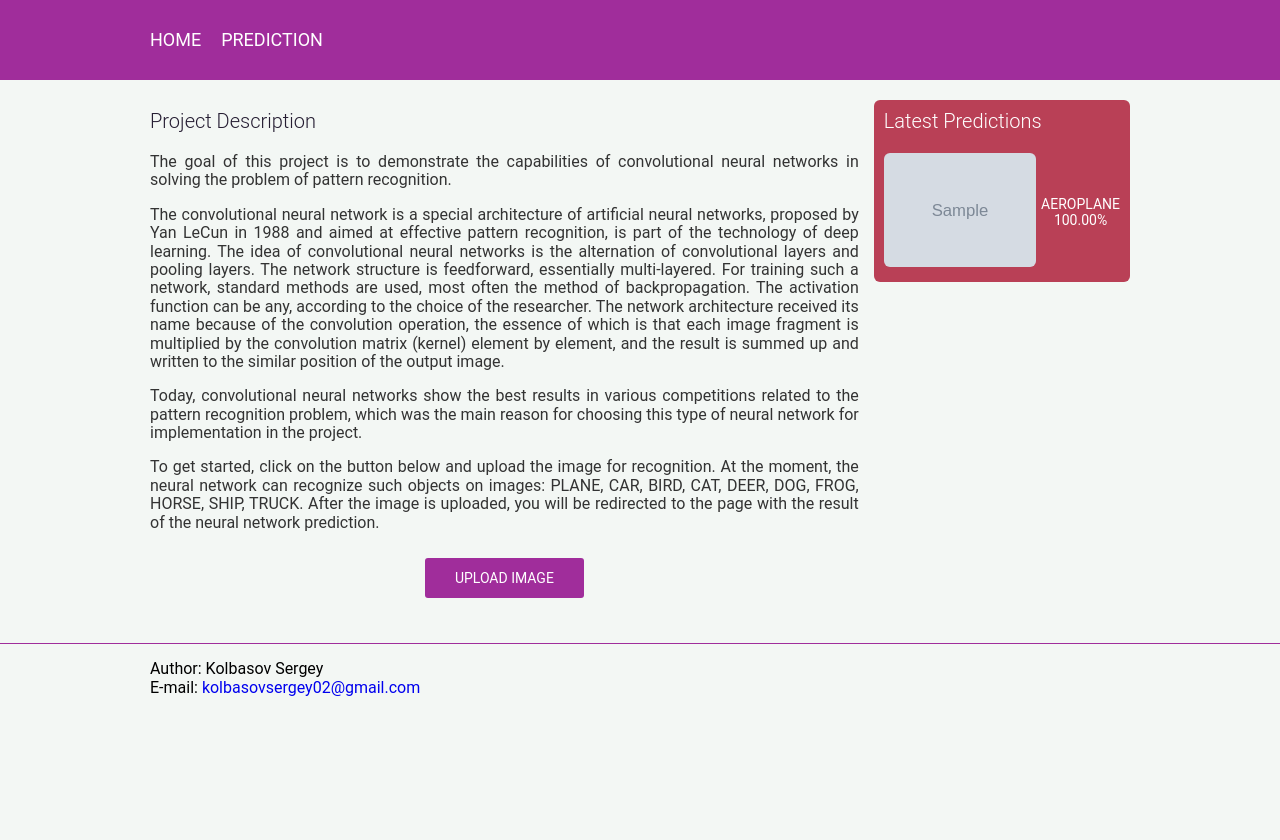
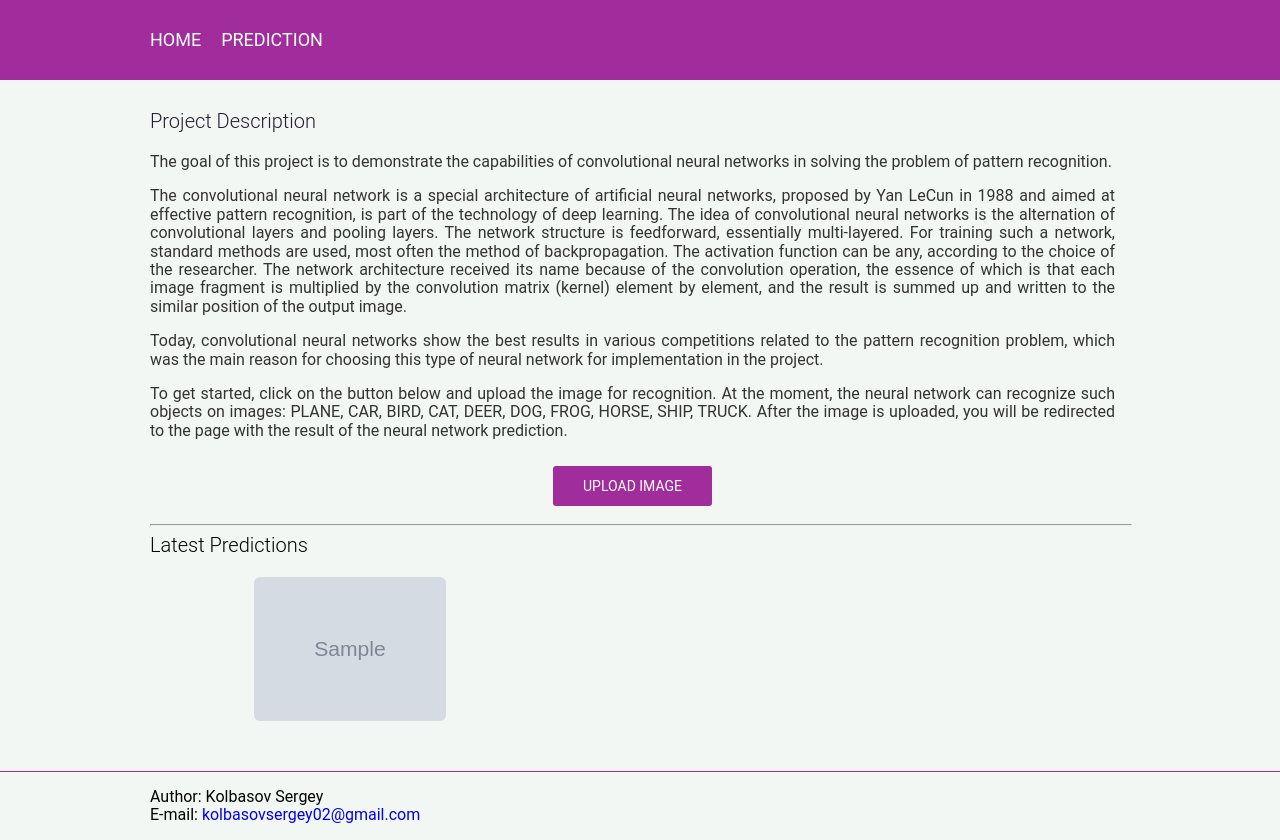
Before and after one commit to RouSage/diploma-webapp, a Flask app: page / in a window 1280 px wide. Before the commit the page ends 696 px from the top, so only its background shows below. Run offline with Flask 2, Linux system fonts and the light colour scheme; tables that the repository leaves empty hold one stand-in row (values such as "Sample post"); grey boxes marked "Sample" are stand-in pictures; some libraries are stand-ins or nearby versions.

Commit message:
remove sidebar

```diff
--- a/app/static/css/style.css
+++ b/app/static/css/style.css
@@ -1,5 +1,4 @@
 * {
-  -webkit-box-sizing: border-box;
   box-sizing: border-box;
 }
 
@@ -7,6 +6,11 @@ body {
   font-family: 'Roboto', sans-serif;
   background-color: #f3f7f4;
   font-size: 16px;
+}
+
+hr {
+  background-color: #000;
+  width: 100%;
 }
 
 a {
@@ -91,23 +85,13 @@ h3 {
 }
 
 .wrapper {
-  display: -webkit-box;
-  display: -ms-flexbox;
   display: flex;
-  -webkit-box-orient: horizontal;
-  -webkit-box-direction: normal;
-  -ms-flex-flow: row nowrap;
-  flex-flow: row nowrap;
-  -webkit-box-align: start;
-  -ms-flex-align: start;
+  flex-flow: column nowrap;
   align-items: flex-start;
   margin-top: 10px;
   padding: 10px;
 }
 .wrapper .project-description {
-  -webkit-box-flex: 3;
-  -ms-flex: 3;
-  flex: 3;
   margin-right: 15px;
   padding-top: 10px;
 }
@@ -120,45 +104,25 @@ h3 {
   color: #261e33;
 }
 .project-description .project-description-footer {
-  display: -webkit-box;
-  display: -ms-flexbox;
   display: flex;
-  -webkit-box-align: center;
-  -ms-flex-align: center;
   align-items: center;
-  -webkit-box-pack: center;
-  -ms-flex-pack: center;
   justify-content: center;
 }
-.wrapper .last-pred {
-  -webkit-box-flex: 1;
-  -ms-flex: 1 2;
-  flex: 1 2;
-}
+
 .last-pred .last-pred-wrap {
   display: flex;
-  flex-flow: column wrap;
+  flex-flow: row wrap;
+  align-items: flex-start;
+  justify-content: space-around;
 }
-.last-pred-wrap .last-pred-body {
-  display: flex;
-  flex-flow: row nowrap;
-  align-items: center;
+.last-pred-wrap .last-pred__img {
+  width: 48%;
+  margin-bottom: 10px;
 }
-.last-pred-body .last-pred-body__img {
-  flex: 2 1 70%;
-}
-.last-pred-body .last-pred-body__img img {
+.last-pred-wrap .last-pred__img img {
   border-radius: 6px;
   max-width: 100%;
   height: auto;
-}
-.last-pred-body .last-pred-body__pred {
-  flex: 1 1 30%;
-  text-align: center;
-  text-transform: uppercase;
-  color: white;
-  font-size: 14px;
-  padding-left: 5px;
 }
 
 .btn {
--- a/app/templates/index.html
+++ b/app/templates/index.html
@@ -32,28 +32,17 @@
         <button class="btn btn-primary" id="loadImageBtn">{{ _('Upload Image') }}</button>
       </div>
     </section>
-    <aside class="last-pred card card-secondary">
-      <h3 class="card-title">
+    <hr />
+    <section class="last-pred">
+      <h3>
         {{ _('Latest Predictions') }}
       </h3>
       {% if latest %}
       <div class="last-pred-wrap">
         {% for img in latest %}
-        <div class="last-pred-body">
-          <a href="{{ url_for('prediction', img_id=img.id) }}" class="last-pred-body__img">
-            <img src="{{ url_for('static', filename='img/' + img.path) }}">
-          </a>
-          <div class="last-pred-body__pred">
-            <span>
-              {% for pred in img.prediction %}
-              <span>{{ _('%(predicted)s', predicted=c[pred.class_id - 1])}}</span>
-              <span>{{ '%0.2f%%' | format(pred.probability * 100 |float)}}</span>
-              {% endfor %}
-            </span>
-            <span>{# _('%(predicted)s', predicted=c[pred.prediction.class_id - 1]) #}</span>
-            <span>{# '%0.2f%%'| format(pred.prediction.probability * 100|float)#}</span>
-          </div>
-        </div>
+        <a href="{{ url_for('prediction', img_id=img.id) }}" class="last-pred__img">
+          <img src="{{ url_for('static', filename='img/' + img.path) }}">
+        </a>
         {% endfor %}
       </div>
       {% else %}
@@ -61,7 +50,7 @@
         {{ _('There are no predictions yet!') }}
       </p>
       {% endif %}
-    </aside>
+    </section>
   </div>
 </div>
 {% endblock content %}
```
Also changed, not shown: other parts of app/static/css/style.css (+8 -22 lines).
